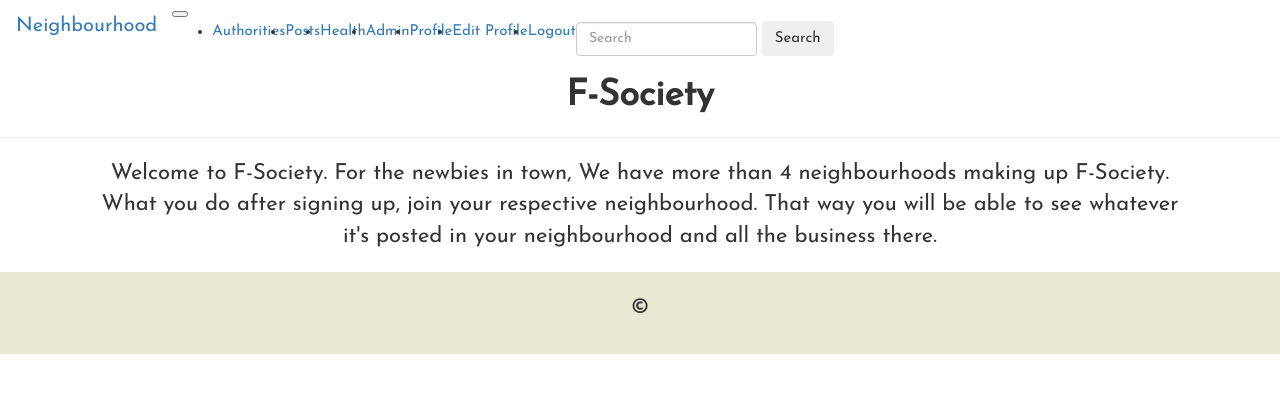
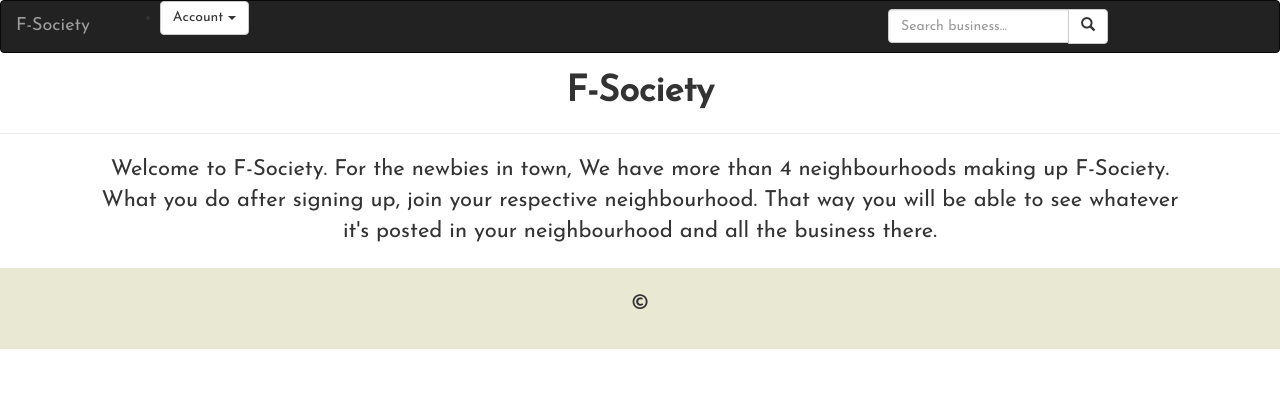
Before and after one commit to ObadiaH123/Neigbourhood-app, a Django app: template myneighbour/templates/index.html in a window 1280 px wide. Shown: the top 393 px of the page. Run offline with Django 3.2, Linux system fonts and the light colour scheme; the template is opened without the code that fills it, so the values that code supplies are empty; the visitor is signed in with stand-in values (Sample User, id 1); some libraries are stand-ins or nearby versions.

Commit message:
adding index.html

```diff
--- a/myneighbour/templates/navbar.html
+++ b/myneighbour/templates/navbar.html
@@ -1,51 +1,81 @@
-{% load static %}
-<nav class="navbar navbar-expand-lg navbar-dark bg-dark">
-  <a class="navbar-brand" href="/" style="font-size: 20px;">Neighbourhood</a>
-  <button class="navbar-toggler" type="button" data-toggle="collapse" data-target="#navbarSupportedContent"
-    aria-controls="navbarSupportedContent" aria-expanded="false" aria-label="Toggle navigation">
-    <span class="navbar-toggler-icon"></span>
-  </button>
+<!DOCTYPE html>
+<html lang="en">
 
-  <div class="collapse navbar-collapse" id="navbarSupportedContent" style="font-size: 15px;">
-    <ul class="navbar-nav mr-auto">
-      <li class="nav-item">
-        <a class="nav-link" href="{% url 'authorities'%}">Authorities</a>
-      </li>
+<head>
 
-      <li class="nav-item">
-        <a class="nav-link" href="{% url 'post'%}">Posts</a>
-      </li>
+    <meta charset="utf-8">
+    <meta name="viewport" content="width=device-width, initial-scale=1">
+</head>
 
-      <li class="nav-item">
-        <a class="nav-link" href="{% url 'health'%}">Health</a>
-      </li>
+<body>
 
-      {% if user.is_superuser %}
-      <li class="nav-item">
-        <a class="nav-link" href="/admin">Admin</a>
-      </li>
-      {% endif %}
+    <nav class="navbar navbar-inverse">
+        <div class="container-fluid">
+            <div class="navbar-header">
+                <button type="button" class="navbar-toggle" data-toggle="collapse" data-target=".navbar-collapse">
+                    <span class="sr-only">Toggle navigation</span>
+                    <span class="icon-bar"></span>
+                    <span class="icon-bar"></span>
+                    <span class="icon-bar"></span>
+                </button>
+                <a class="navbar-brand" href="{% url 'index' %}">F-Society</a>
+            </div>
 
-      {% if user.is_authenticated %}
-      <li class="nav-item">
-        <a class="nav-link" href="{% url 'my-profile'%}">Profile</a>
-      </li>
-      <li class="nav-item">
-        <a class="nav-link" href="{% url 'update-profile' %}">Edit Profile</a>
-      </li>
-      <li class="nav-item">
-        <a class="nav-link" href="{% url 'logout' %}">Logout</a>
-      </li>
+            <div class="navbar-collapse collapse">
 
-      {% else %}
-      <li class="nav-item">
-        <a class="nav-link" href="/accounts/login">Sign In</a>
-      </li>
-      {% endif %}
-    </ul>
-    <form class="form-inline my-2 my-lg-0" role="search" action="{% url 'search_results'%}">
-      <input class="form-control mr-sm-2" type="search" placeholder="Search" aria-label="Search" name="post">
-      <button class="btn btn-outline-success my-2 my-sm-0" type="submit" style="font-size: 15px;">Search</button>
-    </form>
-  </div>
-</nav>
+                <div class="col-sm-4 col-md-4 navbar-right">
+
+                    <form class="navbar-form form-inline" role="search" action="{% url 'search' %}">
+                        <div class="input-group search-box">
+                            <input type="text" id="search" class="form-control" placeholder="Search business..." name="business">
+                            <div class="input-group-btn">
+                                <button class="btn btn-default" type="submit"><i class="glyphicon glyphicon-search"></i></button>
+                            </div>
+                        </div>
+                    </form>
+                </div>
+
+                <div class="col-sm-6 col-md-6">
+                    {% if user.is_authenticated %}
+                    <ul>
+                        <li class="dropdown">
+                            <a href="#" class="dropdown-toggle btn btn-default" data-toggle="dropdown" role="button" aria-expanded="false">Account
+                                <span class="caret"></span>
+                            </a>
+                            <ul class="dropdown-menu" role="menu">
+                                <li>
+                                    <a href="{%url 'index'%}">Home</a>
+                                </li>
+                                <li><a href="{% url 'profile' %}"><i class="fa fa-user-o"></i> Profile</a></li>
+                                <li><a href="/admin"><i class="fa fa-user"></i><span>Admin</span></a></li>
+                                <li>
+                                    <a href="/accounts/password/change">Change Password</a>
+                                </li>
+                                <li>
+                                    <a href="/logout">Logout</a>
+                                </li>
+                                <li>
+                                    <a href="{% url 'neighbourhood' %}">Create New Neighbourhood</a>
+                                </li>
+                            </ul>
+                        </li>
+                    </ul>
+                    {% else %}
+                    <li>
+                        <a class='btn btn-default' href="/accounts/login">Login</a>
+                    </li>
+
+                    {% endif %}
+                </div>
+
+
+
+            </div>
+
+
+
+        </div>
+    </nav>
+</body>
+
+</html>
```
